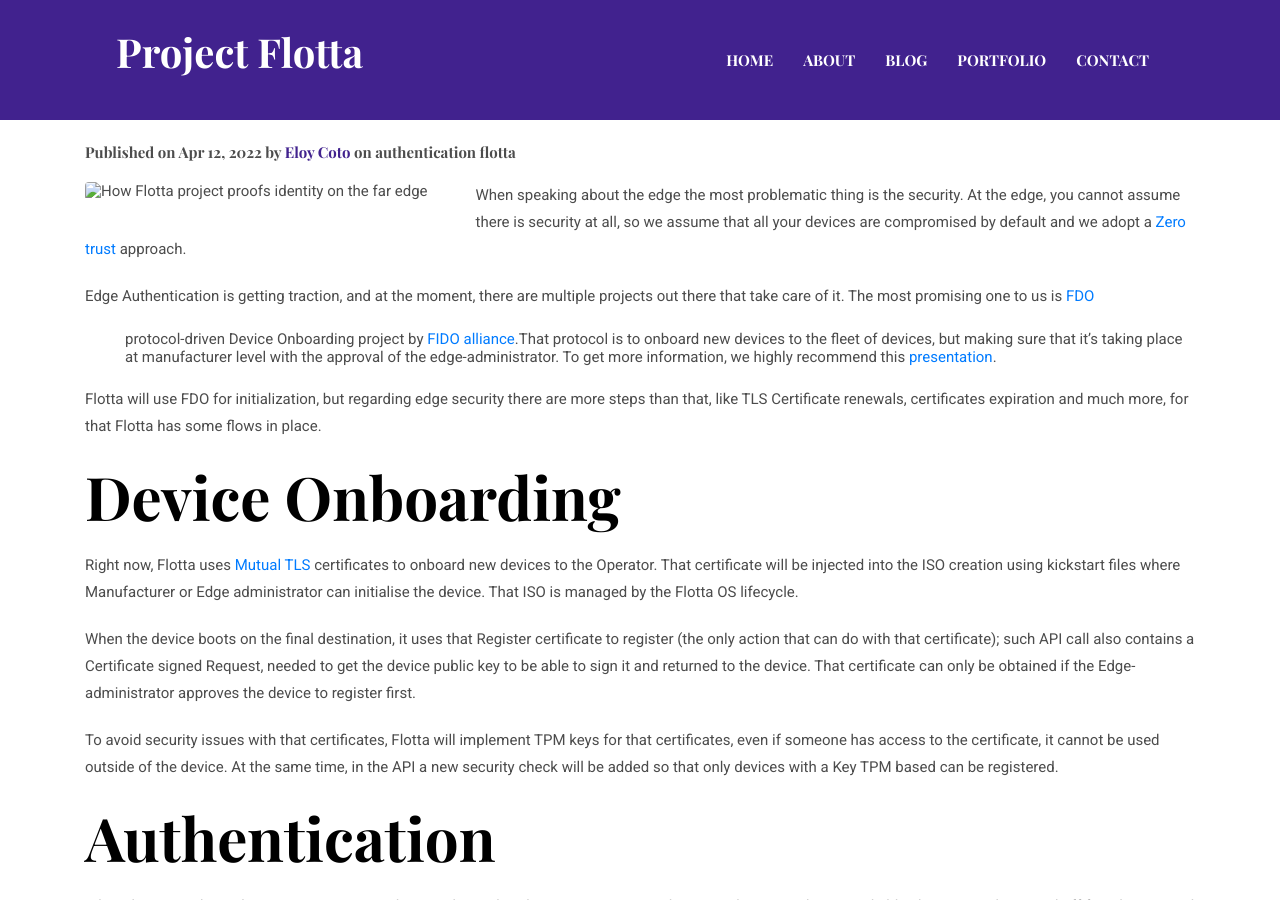
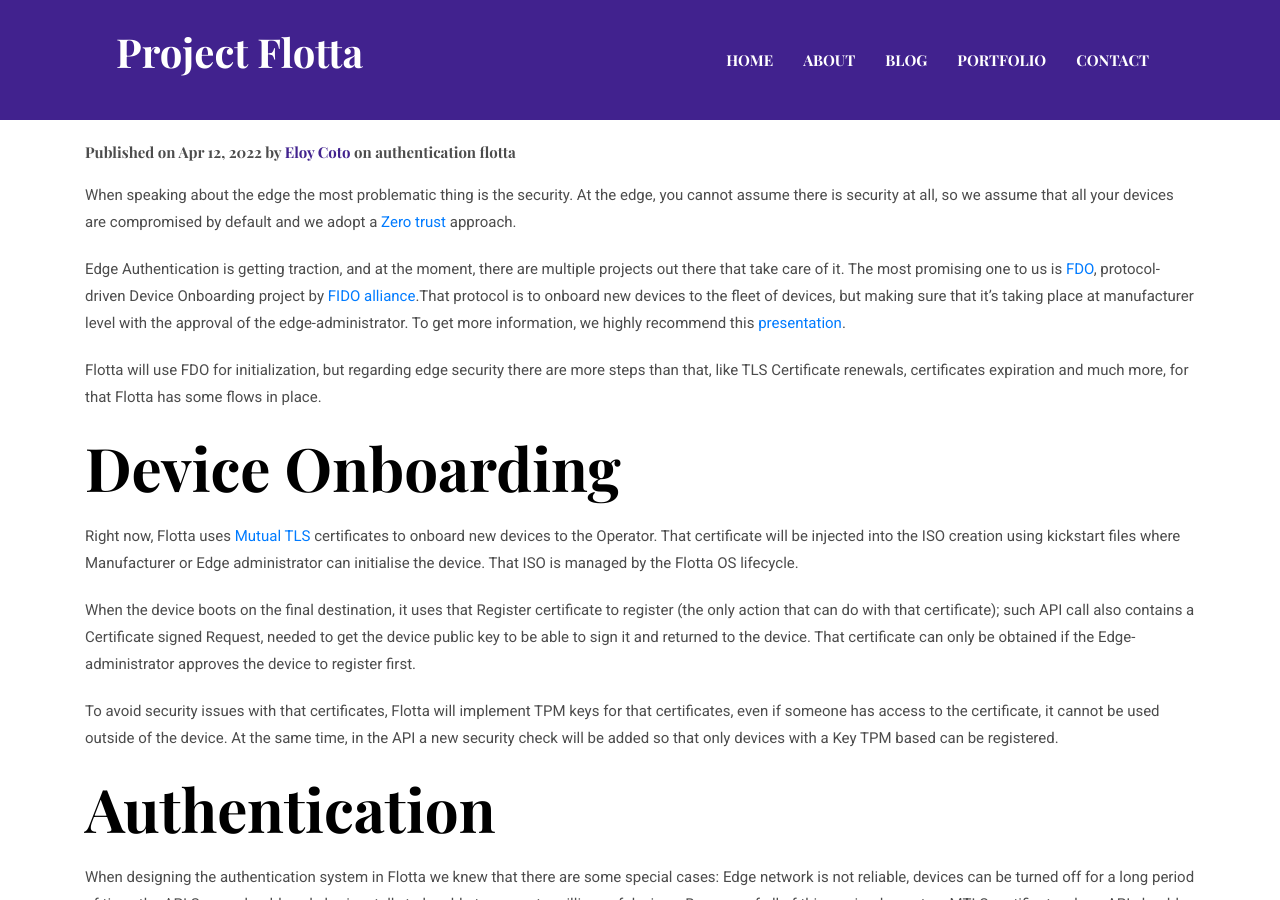
Before and after one commit to project-flotta/project-flotta.github.io, a Jekyll site: the page built from _posts/2022-04-12-identity.markdown, in a window 1280 px wide and 900 px high, scrolled down 541 px. Built offline with Jekyll 4.4.1, drawn with Linux system fonts in a browser that asks for light colours.

Commit message:
Fix post
Signed-off-by: Eloy Coto <eloy.coto@acalustra.com>

```diff
--- a/_layouts/post.html
+++ b/_layouts/post.html
@@ -29,7 +29,10 @@
         <p class="font-secondary">Published on {{ page.date | date: '%b %d, %Y' }} by <span class="text-primary">{{ page.author }}</span
             class="text-primary"> on {% for tag in page.tags %}<span>{{ tag }} </span>{% endfor %}</p>
         <div class="content">
-          <img src="{{page.image | relative_url }}" class="img-fluid rounded float-left mr-5 mb-4" alt="{{page.title}}">
+          {% if page.image %}
+            <img src="{{page.image | relative_url }}" class="img-fluid rounded float-left mr-5 mb-4" alt="{{page.title}}">
+          {% endif %}
+
           {{ content }}
         </div>
       </div>
--- a/_posts/2022-04-12-identity.markdown
+++ b/_posts/2022-04-12-identity.markdown
@@ -18,8 +17,8 @@
 
 Edge Authentication is getting traction, and at the moment, there are multiple
 projects out there that take care of it. The most promising one to us is
-[FDO](https://fidoalliance.org/specs/FDO/FIDO-Device-Onboard-RD-v1.0-20201202.html)
-- protocol-driven Device Onboarding project by [FIDO
+[FDO](https://fidoalliance.org/specs/FDO/FIDO-Device-Onboard-RD-v1.0-20201202.html),
+protocol-driven Device Onboarding project by [FIDO
 alliance](https://fidoalliance.org/).That protocol is to onboard new devices to
 the fleet of devices, but making sure that it's taking place at manufacturer
 level with the approval of the edge-administrator. To get more information, we
```
Also changed, not shown: other parts of _posts/2022-04-12-identity.markdown (+1 -2 lines).
